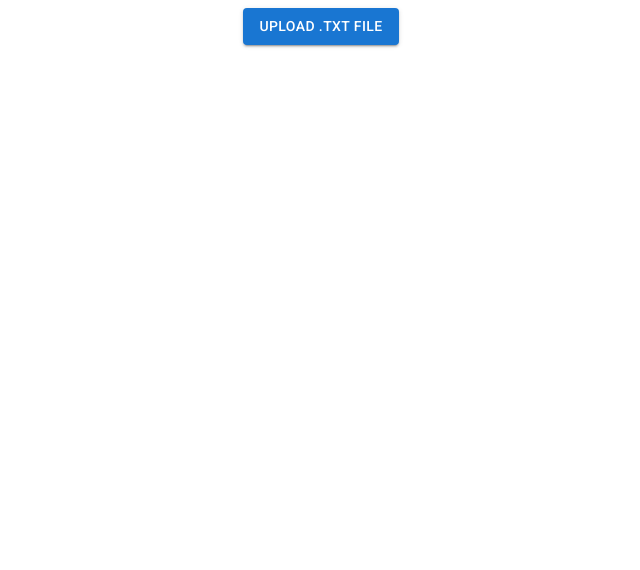
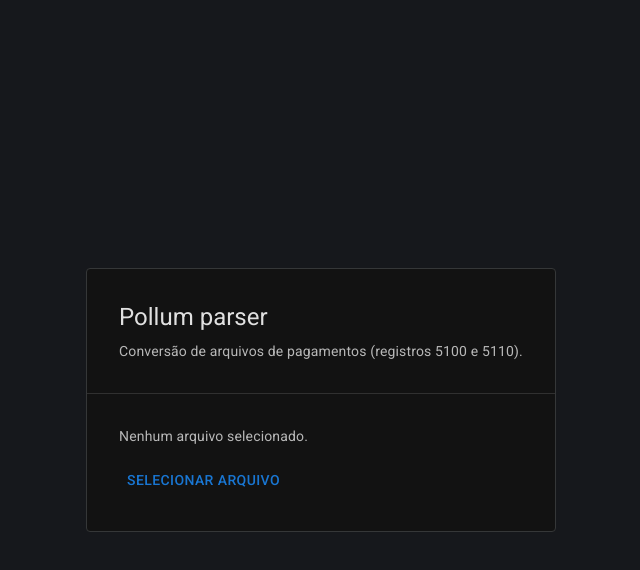
Before and after one commit to fbarusso/escritorio-pollum, a Next.js app: page / in a window 1280 px wide. Shown: the top 570 px of the page, without its empty margins (319-959 px from the left). Built offline with nearby package versions, Linux system fonts and the light colour scheme.

Commit message:
Visual improvements

```diff
--- a/src/app/page.tsx
+++ b/src/app/page.tsx
@@ -2,12 +2,14 @@ import "@fontsource/roboto/300.css";
 import "@fontsource/roboto/400.css";
 import "@fontsource/roboto/500.css";
 import "@fontsource/roboto/700.css";
-import UploadButton from "./input_file_upload";
+import UploadButton from "./upload_button";
+import "./styles.css";
+import Box from "@mui/material/Box";
 
 export default function Home() {
   return (
-    <div>
+    <Box className="home-box">
       <UploadButton />
-    </div>
+    </Box>
   );
 }
--- /dev/null
+++ b/src/app/styles.css
@@ -0,0 +1,19 @@
+* {
+    margin: 0;
+}
+
+.home-box {
+    display: flex;
+    justify-content: center;
+    align-items: center;
+    height: 100vh;
+    background-color: #16181C;
+}
+
+.text-primary {
+    color: #ffffffde;
+}
+
+.text-secondary {
+    color: #ffffffb3;
+}
--- a/src/app/input_file_upload.tsx
+++ b/src/app/upload_button.tsx
@@ -1,7 +1,16 @@
 "use client";
 
 import React, { useRef, useState, ChangeEvent, useCallback } from "react";
-import { Button, Typography, Box, Snackbar, Alert } from "@mui/material";
+import {
+  Button,
+  Typography,
+  Box,
+  Snackbar,
+  Alert,
+  Divider,
+  Card,
+  Stack,
+} from "@mui/material";
 
 const SEPARATOR = "|";
 
@@ -84,10 +93,10 @@ const useFileHandler = () => {
     const url = URL.createObjectURL(blob);
     const a = document.createElement("a");
     a.href = url;
-    a.download = `modified_${fileName}`;
+    a.download = `convertido_${fileName}`;
     document.body.appendChild(a);
     a.click();
-    a.addEventListener("click", () => URL.revokeObjectURL(url)); // Revoke after click
+    a.addEventListener("click", () => URL.revokeObjectURL(url));
     document.body.removeChild(a);
   }, [modifiedContent, fileName]);
 
@@ -121,10 +130,29 @@ const UploadButton: React.FC = () => {
   }, [setError]);
 
   return (
-    <Box display="flex" flexDirection="column" alignItems="center" gap={2}>
-      <Button variant="contained" color="primary" onClick={handleButtonClick}>
-        Upload .txt File
-      </Button>
+    <Card
+      variant="outlined"
+      sx={{ backgroundColor: "#121212", border: "1px solid #353738" }}
+    >
+      <Box sx={{ p: 4 }}>
+        <Typography gutterBottom variant="h5" className="text-primary">
+          Pollum parser
+        </Typography>
+        <Typography variant="body2" className="text-secondary">
+          Conversão de arquivos de pagamentos (registros 5100 e 5110).
+        </Typography>
+      </Box>
+      <Divider sx={{ backgroundColor: "#373737" }} />
+      <Box sx={{ p: 4 }}>
+        <Stack direction={"column"}>
+          <Typography variant="body2" className="text-secondary">
+            {fileName
+              ? `Arquivo selecionado: ${fileName}`
+              : "Nenhum arquivo selecionado."}{" "}
+          </Typography>
+          <Box height={16} />
+          <Stack direction="row" justifyContent={"space-between"}>
+            <Button onClick={handleButtonClick}>SELECIONAR ARQUIVO</Button>
             <input
               type="file"
               accept=".txt"
@@ -133,21 +161,18 @@ const UploadButton: React.FC = () => {
               onChange={handleFileChange}
               aria-label="Upload .txt file"
             />
-      {fileName && (
-        <>
-          <Typography variant="subtitle1" aria-live="polite">
-            Uploaded: {fileName}
-          </Typography>
+            {modifiedContent && (
               <Button
                 variant="contained"
-            color="secondary"
                 onClick={handleDownload}
                 disabled={!modifiedContent}
               >
-            Download Modified File
+                BAIXAR ARQUIVO
               </Button>
-        </>
             )}
+          </Stack>
+        </Stack>
+      </Box>
       <Snackbar
         open={!!error}
         autoHideDuration={4000}
@@ -157,7 +182,7 @@ const UploadButton: React.FC = () => {
           {error}
         </Alert>
       </Snackbar>
-    </Box>
+    </Card>
   );
 };
 
```
Lines whose indentation alone changed are shown as unchanged.
